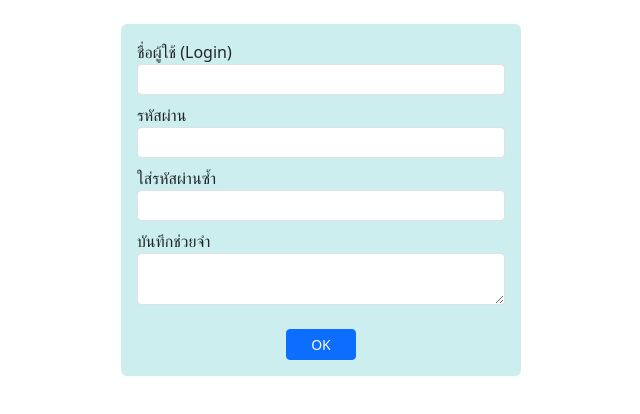
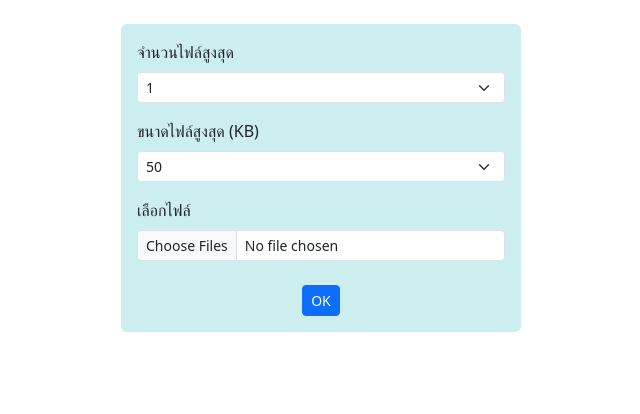
Before and after one commit to Iben-arch/app1, a React (Create React App) app: page / in a window 1280 px wide. Shown: the top 414 px of the page, without its empty margins (319-959 px from the left). Built offline with nearby package versions, Linux system fonts and the light colour scheme.

Commit message:
add formselectfiles

```diff
--- a/src/App.js
+++ b/src/App.js
@@ -1,7 +1,7 @@
 import React from 'react';
-import FormText from './form-text';
+import FormSelectFile from './form-select-file';
 
 
 export default function App() {
-    return <FormText/>
+    return <FormSelectFile/>
 }
--- /dev/null
+++ b/src/form-select-file.js
@@ -0,0 +1,62 @@
+import React from "react";
+
+export default function FormSelectFile(){
+    const inputfile = React.useRef()
+    const selectMaxNumFiles = React.useRef()
+    const  selectMaxSize = React.useRef()
+
+    let maxNumfiles = [1,2,3,4,5]
+    let maxSizefiles = [50,100,200,500,1000]
+
+    const onClickButton = () => {
+        let maxNumFiles = selectMaxNumFiles.current.value
+        let maxSize = selectMaxSize.current.value
+
+        if(inputfile.current.files.lenght > maxNumFiles){
+            alert(`เลือกได้ไม่เกิน ${maxNumFiles} ไฟล์`)
+            return
+        }
+        for (let f of inputfile.current.files) {
+            if (f.size > maxSize * 1000) {
+                alert(`ขนาดของแต่ละไฟล์ต้องไม่เกิน ${maxSize} KB`)
+                return
+            }
+        }
+        alert('Files OK')
+    }
+
+    return(
+        <div className="mt-4 mx-auto p-3 rounded" style={{width:'400px', background:'#cee'}}>
+            <form>
+                <div className="form-group mb-3">
+                    <label htmlFor="maxNumFiles" className="form-label">จำนวนไฟล์สูงสุด</label>
+                        <select id="" className="form-select form-select-sm" ref={selectMaxNumFiles}>
+                        {
+                            maxNumfiles.map(i => {
+                                return <option value={i}>{i}</option>
+                            })
+                        }
+                        </select>
+                </div>
+                <div className="form-group mb-3">
+                    <label htmlFor="maxSize" className="form-label">ขนาดไฟล์สูงสุด (KB)</label>
+                    <select id="maxFileSize" className="form-select form-select-sm" ref={selectMaxSize}>
+                        {
+                            maxSizefiles.map(i =>{
+                                return <option value={i}>{i}</option>
+                            })
+                        }
+                    </select>
+                </div>
+                <div className="text-group mb-3">
+                        <label htmlFor="file" className="form-label">เลือกไฟล์</label>
+                        <input type="file" id="file" accept="image/" className="form-control form-control-sm" ref={inputfile} multiple></input>
+                </div>
+                <div className="text-center mt-4">
+                    <button type="button" className="btn btn-sm btn-primary" onClick={onClickButton}>OK</button>
+                </div>
+            </form>
+        </div>
+
+    )
+}
```
